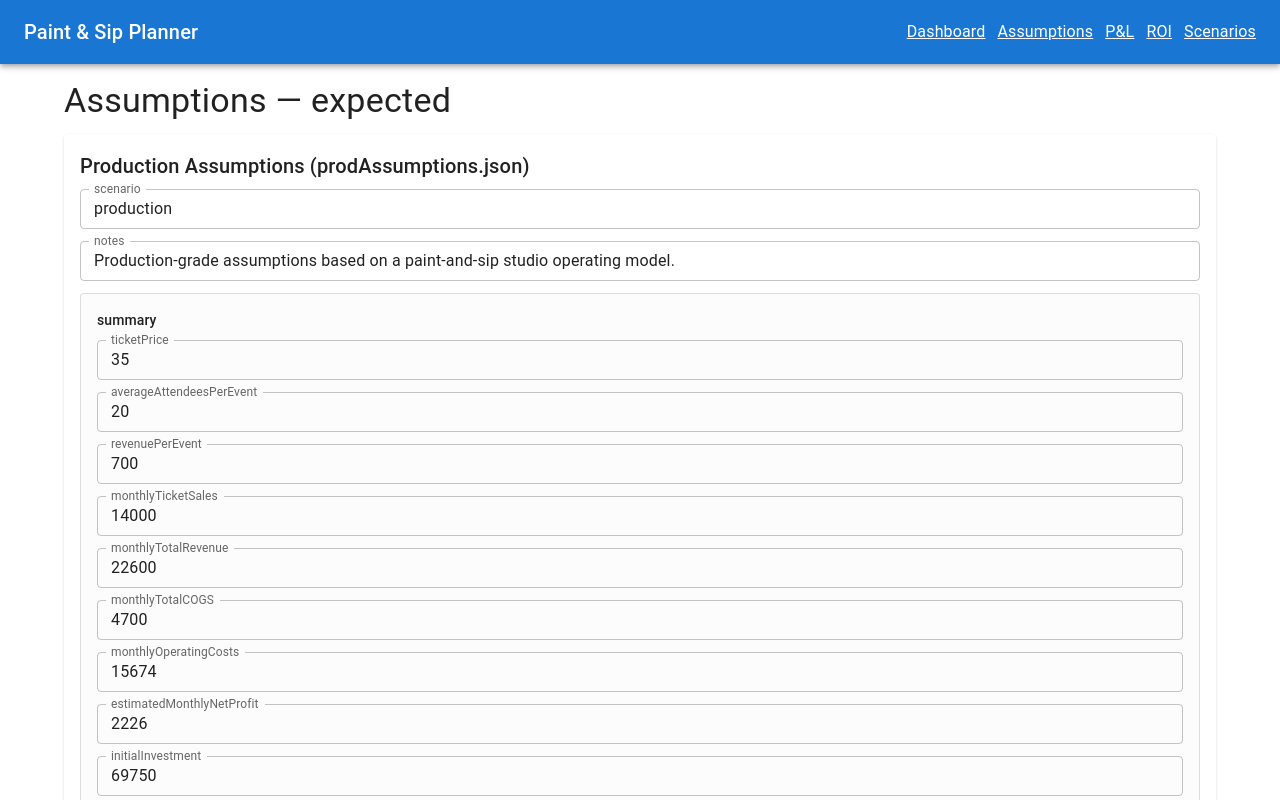
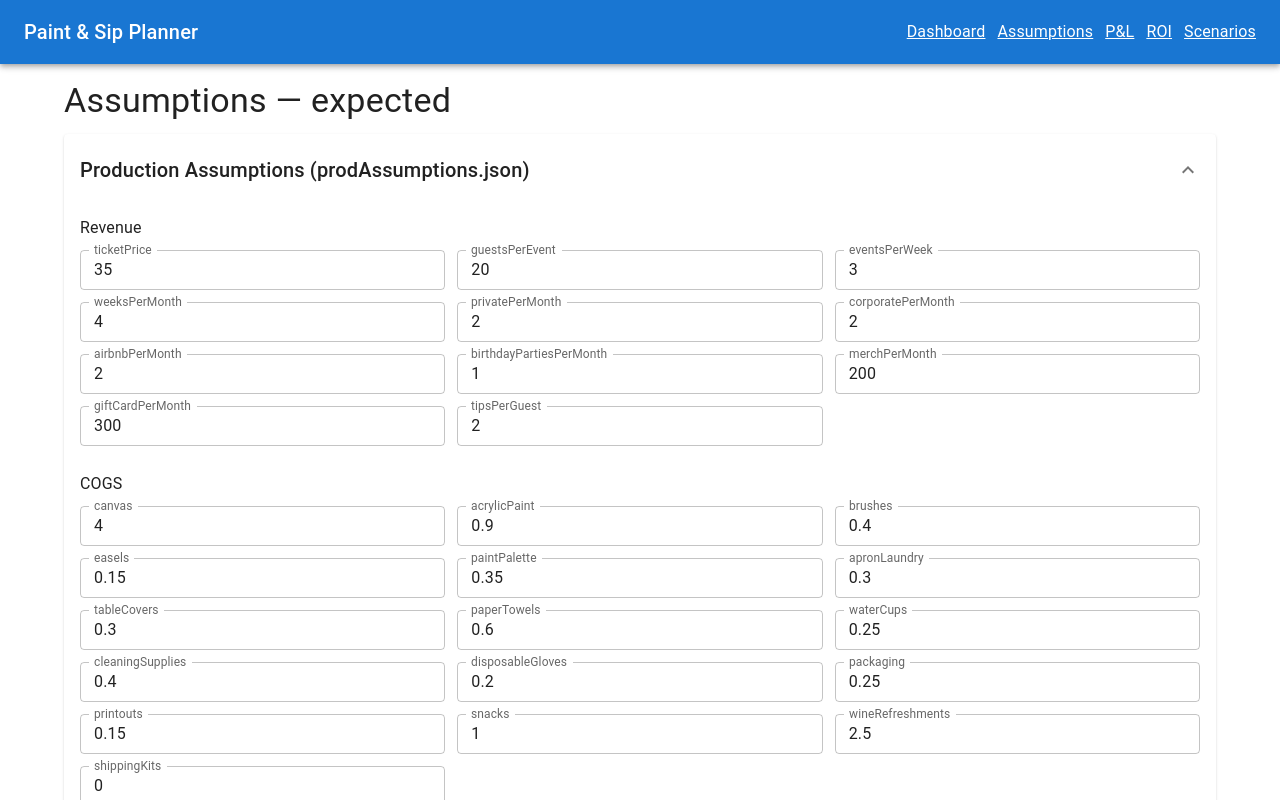
Before and after one commit to vpremk/PaintSip, a React (Vite) app: page /assumptions in a window 1280 px wide. Shown: the top 800 px of the page. Built offline with nearby package versions, Linux system fonts and the light colour scheme.

Commit message:
update assumptions look

```diff
--- a/src/pages/Assumptions.tsx
+++ b/src/pages/Assumptions.tsx
@@ -1,68 +1,141 @@
 import React from 'react'
 import { useForm, Controller } from 'react-hook-form'
-import { Box, Button, Grid, TextField, Typography, Card, CardContent } from '@mui/material'
+import {
+  Box,
+  Button,
+  Grid,
+  TextField,
+  Typography,
+  Card,
+  CardContent,
+  Accordion,
+  AccordionSummary,
+  AccordionDetails,
+} from '@mui/material'
+import ExpandMoreIcon from '@mui/icons-material/ExpandMore'
 import { useStore } from '../store/useStore'
 import prodAssumptionsJson from '../data/prodAssumptions.json'
+import { Assumptions } from '../types'
 
-const renderProductionValues = (obj: Record<string, any>, title?: string, depth = 0): React.ReactNode => {
-  const entries = Object.entries(obj)
+const cloneDeep = <T,>(value: T): T => JSON.parse(JSON.stringify(value))
 
-  return (
-    <Box sx={{ display: 'grid', gap: 1.5, mt: depth === 0 ? 0 : 1 }}>
-      {entries.map(([key, value]) => {
-        if (typeof value === 'number' || typeof value === 'string') {
-          return (
-            <TextField
-              key={`${title ?? 'group'}-${key}`}
-              label={key}
-              value={value}
-              size="small"
-              InputProps={{ readOnly: true }}
-              fullWidth
-            />
-          )
-        }
+const mapProdToAssumptions = (prod: any): Assumptions => ({
+  revenue: {
+    ticketPrice: Number(prod?.revenue?.ticketPrice ?? 35),
+    guestsPerEvent: Number(prod?.revenue?.guestsPerEvent ?? 20),
+    eventsPerWeek: Number(prod?.revenue?.eventsPerWeek ?? 3),
+    weeksPerMonth: Number(prod?.revenue?.weeksPerMonth ?? 4),
+    privatePerMonth: Number(prod?.revenue?.privatePerMonth ?? 1),
+    corporatePerMonth: Number(prod?.revenue?.corporatePerMonth ?? 2),
+    airbnbPerMonth: Number(prod?.revenue?.airbnbPerMonth ?? 2),
+    merchPerMonth: Number(prod?.revenue?.merchPerMonth ?? 200),
+    giftCardPerMonth: Number(prod?.revenue?.giftCardPerMonth ?? 300),
+    tipsPerGuest: Number(prod?.revenue?.tipsPerGuest ?? 2),
+  },
+  cogs: {
+    canvas: Number(prod?.cogs?.canvas ?? 4),
+    paint: Number(prod?.cogs?.acrylicPaint ?? 0.9),
+    brushes: Number(prod?.cogs?.brushes ?? 0.4),
+    palette: Number(prod?.cogs?.paintPalette ?? 0.35),
+    snacks: Number(prod?.cogs?.snacks ?? 1),
+    wine: Number(prod?.cogs?.wineRefreshments ?? 2.5),
+    cleaning: Number(prod?.cogs?.cleaningSupplies ?? 0.4),
+  },
+  fixed: {
+    rent: Number(prod?.fixed?.rent ?? 3850),
+    payroll: Number(prod?.fixed?.breakdown?.Payroll?.['Total Payroll'] ?? 8600),
+    marketing: 500,
+    insurance: Number(prod?.fixed?.breakdown?.['Insurance & Legal']?.Total ?? 600),
+    utilities: Number(prod?.fixed?.breakdown?.['Office Expenses']?.Internet ?? 100) + Number(prod?.fixed?.breakdown?.['Office Expenses']?.Phone ?? 75),
+    technology: Number(prod?.fixed?.breakdown?.Technology?.['Total Technology'] ?? 1008),
+    miscellaneous: Number(prod?.fixed?.breakdown?.Transportation?.Total ?? 350) + Number(prod?.fixed?.breakdown?.['Equipment (Capital Assets)']?.Total ?? 125) + Number(prod?.fixed?.breakdown?.Miscellaneous?.Total ?? 255),
+  },
+  purchase: {
+    purchasePrice: Number(prod?.purchase?.purchasePrice ?? 55000),
+    transferFee: Number(prod?.purchase?.transferFee ?? 12500),
+    refreshCost: Number(prod?.purchase?.refreshCost ?? 2250),
+  },
+})
 
-        if (value && typeof value === 'object') {
-          return (
-            <Card key={`${title ?? 'group'}-${key}`} variant="outlined" sx={{ p: 1, backgroundColor: depth === 0 ? 'rgba(0,0,0,0.01)' : 'transparent' }}>
-              <CardContent sx={{ p: 1, '&:last-child': { pb: 1 } }}>
-                <Typography variant="subtitle2" sx={{ mb: 1 }}>{key}</Typography>
-                {renderProductionValues(value as Record<string, any>, key, depth + 1)}
-              </CardContent>
-            </Card>
-          )
-        }
-
-        return null
-      })}
-    </Box>
-  )
-}
+const prodSections = [
+  {
+    title: 'Revenue',
+    sectionKey: 'revenue',
+    keys: ['ticketPrice','guestsPerEvent','eventsPerWeek','weeksPerMonth','privatePerMonth','corporatePerMonth','airbnbPerMonth','birthdayPartiesPerMonth','merchPerMonth','giftCardPerMonth','tipsPerGuest'],
+  },
+  {
+    title: 'COGS',
+    sectionKey: 'cogs',
+    keys: ['canvas','acrylicPaint','brushes','easels','paintPalette','apronLaundry','tableCovers','paperTowels','waterCups','cleaningSupplies','disposableGloves','packaging','printouts','snacks','wineRefreshments','shippingKits'],
+  },
+  {
+    title: 'Fixed Expenses',
+    sectionKey: 'fixed',
+    keys: ['rent','cleaning','storage','managerPayroll','artistInstructorPayroll','assistantInstructorPayroll','eventHelpersPayroll','bookkeeperPayroll','contractorPayroll','bookingSoftware','website','paymentProcessing','pos','zoom','crm','generalLiabilityInsurance','businessInsurance','llcFees','licenses','accounting','taxPrep','printer','ink','officeSupplies','internet','phone','computerEquipment','mileage','fuel','parking','tolls','vehicleMaintenance','easels','foldingTables','chairs','lighting','speakers','microphone','projector','storageBins','bankFees','creditCardFees','refunds','membershipFees','professionalDevelopment','eventPermits'],
+  },
+  {
+    title: 'Purchase',
+    sectionKey: 'purchase',
+    keys: ['purchasePrice','transferFee','refreshCost','initialInvestment'],
+  },
+]
 
 export default function Assumptions(){
-  const active = useStore(s => s.active)
-  const assumptions = useStore(s => s.scenarios[active])
-  const update = useStore(s => s.updateAssumptions)
+  const active = useStore((s) => s.active)
+  const assumptions = useStore((s) => s.scenarios[active])
+  const update = useStore((s) => s.updateAssumptions)
+  const { control, handleSubmit, reset } = useForm({ defaultValues: assumptions })
+  const [expanded, setExpanded] = React.useState(true)
+  const [prodValues, setProdValues] = React.useState(cloneDeep(prodAssumptionsJson as any))
 
-  const { control, handleSubmit, reset } = useForm({ defaultValues: assumptions })
+  React.useEffect(() => reset(assumptions), [assumptions, reset])
 
-  React.useEffect(()=> reset(assumptions), [assumptions, reset])
+  const onSubmit = (data: any) => {
+    update(active, data)
+  }
 
-  const onSubmit = (data:any) => {
-    update(active, data)
+  const handleProdChange = (section: string, key: string, next: string) => {
+    const nextValues = cloneDeep(prodValues) as Record<string, any>
+    const sectionValues = nextValues[section] as Record<string, any>
+    sectionValues[key] = next === '' ? 0 : Number(next)
+    setProdValues(nextValues)
+    update(active, mapProdToAssumptions(nextValues))
   }
 
   return (
     <div>
-      <Typography variant="h4" gutterBottom>Assumptions — {active}</Typography>
+      <Typography variant="h4" gutterBottom>
+        Assumptions — {active}
+      </Typography>
 
-      <Card sx={{ mb: 3 }}>
-        <CardContent>
-          <Typography variant="h6" gutterBottom>Production Assumptions (prodAssumptions.json)</Typography>
-          {renderProductionValues(prodAssumptionsJson as Record<string, any>)}
-        </CardContent>
-      </Card>
+      <Accordion expanded={expanded} onChange={() => setExpanded(!expanded)} sx={{ mb: 3 }}>
+        <AccordionSummary expandIcon={<ExpandMoreIcon />}>
+          <Typography variant="h6">Production Assumptions (prodAssumptions.json)</Typography>
+        </AccordionSummary>
+        <AccordionDetails>
+          {prodSections.map((group) => (
+            <Box key={group.title} sx={{ mb: 3 }}>
+              <Typography variant="subtitle1" sx={{ mb: 1 }}>{group.title}</Typography>
+              <Grid container spacing={1.5}>
+                {group.keys.map((key) => (
+                  <Grid item xs={12} sm={6} md={4} key={`${group.title}-${key}`}>
+                    <TextField
+                      label={key}
+                      value={prodValues[group.sectionKey]?.[key] ?? 0}
+                      fullWidth
+                      size="small"
+                      type="number"
+                      onChange={(e) => {
+                        handleProdChange(group.sectionKey, key, e.target.value)
+                      }}
+                    />
+                  </Grid>
+                ))}
+              </Grid>
+            </Box>
+          ))}
+        </AccordionDetails>
+      </Accordion>
 
       <form onBlur={handleSubmit(onSubmit)}>
         <Grid container spacing={2}>
@@ -70,12 +143,16 @@ export default function Assumptions(){
             <Card>
               <CardContent>
                 <Typography variant="h6">Revenue</Typography>
-                <Grid container spacing={1} sx={{mt:1}}>
-                  {Object.entries(assumptions.revenue).map(([k,v])=> (
+                <Grid container spacing={1} sx={{ mt: 1 }}>
+                  {Object.entries(assumptions.revenue).map(([k, v]) => (
                     <Grid item xs={12} sm={6} key={k}>
-                      <Controller name={`revenue.${k}` as any} control={control} render={({field})=> (
-                        <TextField {...field} label={k} fullWidth type="number" />
-                      )} />
+                      <Controller
+                        name={`revenue.${k}` as any}
+                        control={control}
+                        render={({ field }) => (
+                          <TextField {...field} label={k} fullWidth type="number" />
+                        )}
+                      />
                     </Grid>
                   ))}
                 </Grid>
@@ -87,46 +164,58 @@ export default function Assumptions(){
             <Card>
               <CardContent>
                 <Typography variant="h6">COGS per Guest</Typography>
-                <Grid container spacing={1} sx={{mt:1}}>
-                  {Object.entries(assumptions.cogs).map(([k,v])=> (
+                <Grid container spacing={1} sx={{ mt: 1 }}>
+                  {Object.entries(assumptions.cogs).map(([k, v]) => (
                     <Grid item xs={12} sm={6} key={k}>
-                      <Controller name={`cogs.${k}` as any} control={control} render={({field})=> (
-                        <TextField {...field} label={k} fullWidth type="number" />
-                      )} />
+                      <Controller
+                        name={`cogs.${k}` as any}
+                        control={control}
+                        render={({ field }) => (
+                          <TextField {...field} label={k} fullWidth type="number" />
+                        )}
+                      />
                     </Grid>
                   ))}
                 </Grid>
               </CardContent>
             </Card>
 
-            <Box sx={{height:12}} />
+            <Box sx={{ height: 12 }} />
 
             <Card>
               <CardContent>
                 <Typography variant="h6">Fixed Expenses</Typography>
-                <Grid container spacing={1} sx={{mt:1}}>
-                  {Object.entries(assumptions.fixed).map(([k,v])=> (
+                <Grid container spacing={1} sx={{ mt: 1 }}>
+                  {Object.entries(assumptions.fixed).map(([k, v]) => (
                     <Grid item xs={12} sm={6} key={k}>
-                      <Controller name={`fixed.${k}` as any} control={control} render={({field})=> (
-                        <TextField {...field} label={k} fullWidth type="number" />
-                      )} />
+                      <Controller
+                        name={`fixed.${k}` as any}
+                        control={control}
+                        render={({ field }) => (
+                          <TextField {...field} label={k} fullWidth type="number" />
+                        )}
+                      />
                     </Grid>
                   ))}
                 </Grid>
               </CardContent>
             </Card>
 
-            <Box sx={{height:12}} />
+            <Box sx={{ height: 12 }} />
 
             <Card>
               <CardContent>
                 <Typography variant="h6">Purchase</Typography>
-                <Grid container spacing={1} sx={{mt:1}}>
-                  {Object.entries(assumptions.purchase).map(([k,v])=> (
+                <Grid container spacing={1} sx={{ mt: 1 }}>
+                  {Object.entries(assumptions.purchase).map(([k, v]) => (
                     <Grid item xs={12} sm={6} key={k}>
-                      <Controller name={`purchase.${k}` as any} control={control} render={({field})=> (
-                        <TextField {...field} label={k} fullWidth type="number" />
-                      )} />
+                      <Controller
+                        name={`purchase.${k}` as any}
+                        control={control}
+                        render={({ field }) => (
+                          <TextField {...field} label={k} fullWidth type="number" />
+                        )}
+                      />
                     </Grid>
                   ))}
                 </Grid>
@@ -135,9 +224,13 @@ export default function Assumptions(){
           </Grid>
         </Grid>
 
-        <Box sx={{mt:2}}>
-          <Button variant="contained" onClick={() => handleSubmit(onSubmit)()}>Save</Button>
-          <Button variant="outlined" sx={{ml:2}} onClick={()=>{ useStore.getState().reset() }}>Reset to Defaults</Button>
+        <Box sx={{ mt: 2 }}>
+          <Button variant="contained" onClick={() => handleSubmit(onSubmit)()}>
+            Save
+          </Button>
+          <Button variant="outlined" sx={{ ml: 2 }} onClick={() => useStore.getState().reset()}>
+            Reset to Defaults
+          </Button>
         </Box>
       </form>
     </div>
```
